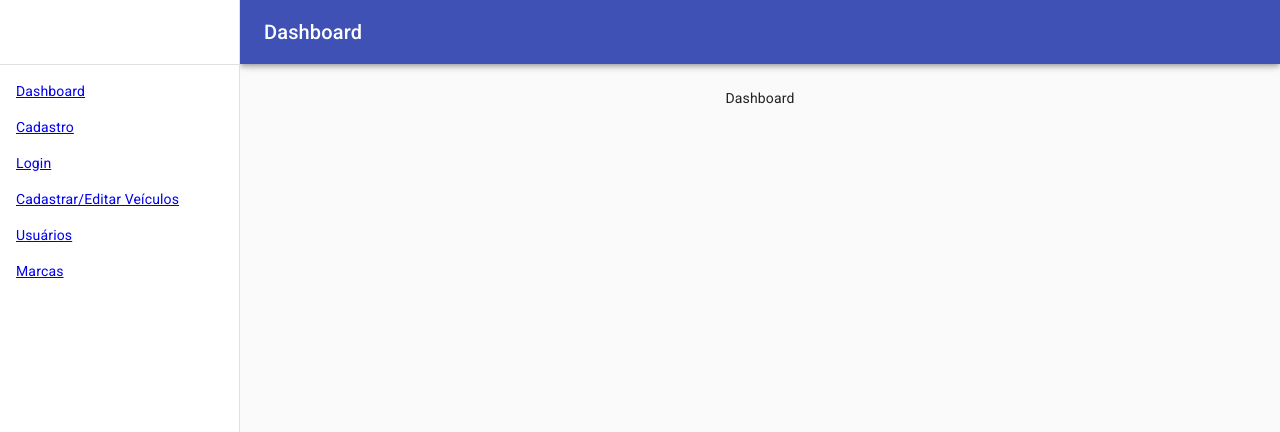
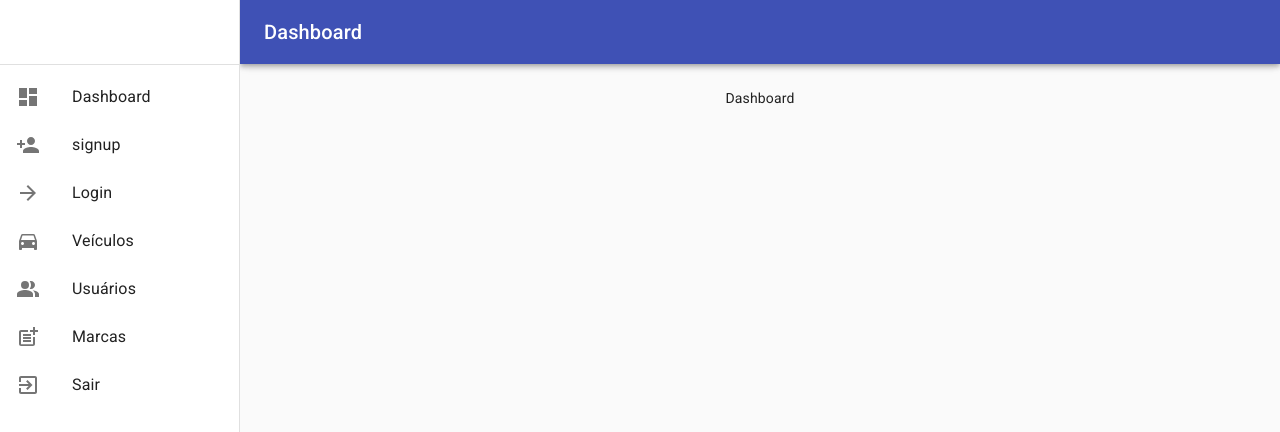
Before and after one commit to CaelumAulas/aceleratw-turma1-grupo1, a React (Create React App) app: page / in a window 1280 px wide. Shown: the top 432 px of the page. Built offline with nearby package versions, Linux system fonts and the light colour scheme.

Commit message:
Update drawer

```diff
--- a/src/containers/BaseLayout/BaseLayout.js
+++ b/src/containers/BaseLayout/BaseLayout.js
@@ -1,8 +1,6 @@
-import React from 'react'
-import PropTypes from 'prop-types'
-import {
-  Link
-} from "react-router-dom"
+import React from "react";
+import PropTypes from "prop-types";
+import { useHistory } from "react-router-dom";
 
 import {
   AppBar,
@@ -13,34 +11,43 @@ import {
   IconButton,
   List,
   ListItem,
+  ListItemIcon,
+  ListItemText,
   Toolbar,
-  Typography
-} from '@material-ui/core'
-import MenuIcon from '@material-ui/icons/Menu'
-import { makeStyles, useTheme } from '@material-ui/core/styles'
+  Typography,
+} from "@material-ui/core";
+import MenuIcon from "@material-ui/icons/Menu";
+import DashBoardIcon from "@material-ui/icons/Dashboard";
+import PersonAddIcon from "@material-ui/icons/PersonAdd";
+import ArrowForwardIcon from "@material-ui/icons/ArrowForward";
+import DirectionsCarIcon from "@material-ui/icons/DirectionsCar";
+import PeopleAltIcon from "@material-ui/icons/PeopleAlt";
+import PostAddIcon from "@material-ui/icons/PostAdd";
+import ExitToAppIcon from "@material-ui/icons/ExitToApp";
+import { makeStyles, useTheme } from "@material-ui/core/styles";
 
-const drawerWidth = 240
+const drawerWidth = 240;
 
 const useStyles = makeStyles((theme) => ({
   root: {
-    display: 'flex',
+    display: "flex",
   },
   drawerContent: {
-    [theme.breakpoints.up('sm')]: {
+    [theme.breakpoints.up("sm")]: {
       width: drawerWidth,
       flexShrink: 0,
     },
   },
   appBar: {
-    [theme.breakpoints.up('sm')]: {
+    [theme.breakpoints.up("sm")]: {
       width: `calc(100% - ${drawerWidth}px)`,
       marginLeft: drawerWidth,
     },
   },
   menuButton: {
     marginRight: theme.spacing(2),
-    [theme.breakpoints.up('sm')]: {
-      display: 'none',
+    [theme.breakpoints.up("sm")]: {
+      display: "none",
     },
   },
   toolbar: theme.mixins.toolbar,
@@ -51,16 +58,35 @@ const useStyles = makeStyles((theme) => ({
     flexGrow: 1,
     padding: theme.spacing(3),
   },
-}))
+}));
 
 const BaseLayout = (props) => {
-  const { window } = props
-  const classes = useStyles()
-  const theme = useTheme()
-  const [mobileOpen, setMobileOpen] = React.useState(false)
+  const { window } = props;
+  const classes = useStyles();
+  const theme = useTheme();
+  const [mobileOpen, setMobileOpen] = React.useState(false);
 
   const handleDrawerToggle = () => {
-    setMobileOpen(!mobileOpen)
+    setMobileOpen(!mobileOpen);
+  };
+
+  const history = useHistory();
+
+  function handleClick(path) {
+    const URLpath = path
+      .normalize("NFD")
+      .replace(/[\u0300-\u036f]/g, "")
+      .toLowerCase();
+
+    if (URLpath != "dashboard") {
+      history.push(`/${URLpath}`);
+    } else {
+      history.push("/");
+    }
+  }
+
+  function logOut() {
+    console.log("fazer funcão de logOut");
   }
 
   const drawerContent = (
@@ -68,29 +94,96 @@ const BaseLayout = (props) => {
       <div className={classes.toolbar} />
       <Divider />
       <List>
-        <ListItem>
-          <Link to="/">Dashboard</Link>
+        <ListItem
+          button
+          key="DashBoard"
+          onClick={(event) => {
+            handleClick(event.target.innerText);
+          }}
+        >
+          <ListItemIcon>
+            <DashBoardIcon />
+          </ListItemIcon>
+          <ListItemText>Dashboard</ListItemText>
         </ListItem>
-        <ListItem>
-          <Link to="/signup">Cadastro</Link>
+        <ListItem
+          button
+          key="signup"
+          onClick={(event) => {
+            handleClick(event.target.innerText);
+          }}
+        >
+          <ListItemIcon>
+            <PersonAddIcon />
+          </ListItemIcon>
+          <ListItemText>signup</ListItemText>
         </ListItem>
-        <ListItem>
-          <Link to="/login">Login</Link>
+        <ListItem
+          button
+          key="login"
+          onClick={(event) => {
+            handleClick(event.target.innerText);
+          }}
+        >
+          <ListItemIcon>
+            <ArrowForwardIcon />
+          </ListItemIcon>
+          <ListItemText>Login</ListItemText>
         </ListItem>
-        <ListItem>
-          <Link to="/cadastro-veiculo">Cadastrar/Editar Veículos</Link>
+        <ListItem
+          button
+          key="veiculos"
+          onClick={(event) => {
+            handleClick(event.target.innerText);
+          }}
+        >
+          <ListItemIcon>
+            <DirectionsCarIcon />
+          </ListItemIcon>
+          <ListItemText>Veículos</ListItemText>
         </ListItem>
-        <ListItem>
-          <Link to="/usuarios">Usuários</Link>
+        <ListItem
+          button
+          key="usuarios"
+          onClick={(event) => {
+            handleClick(event.target.innerText);
+          }}
+        >
+          <ListItemIcon>
+            <PeopleAltIcon />
+          </ListItemIcon>
+          <ListItemText>Usuários</ListItemText>
         </ListItem>
-        <ListItem>
-          <Link to="/marcas">Marcas</Link>
+        <ListItem
+          button
+          key="marcas"
+          onClick={(event) => {
+            handleClick(event.target.innerText);
+          }}
+        >
+          <ListItemIcon>
+            <PostAddIcon />
+          </ListItemIcon>
+          <ListItemText>Marcas</ListItemText>
+        </ListItem>
+        <ListItem
+          button
+          key="sair"
+          onClick={(event) => {
+            logOut();
+          }}
+        >
+          <ListItemIcon>
+            <ExitToAppIcon />
+          </ListItemIcon>
+          <ListItemText>Sair</ListItemText>
         </ListItem>
       </List>
     </div>
-  )
+  );
 
-  const container = window !== undefined ? () => window().document.body : undefined
+  const container =
+    window !== undefined ? () => window().document.body : undefined;
 
   return (
     <div className={classes.root}>
@@ -116,7 +209,7 @@ const BaseLayout = (props) => {
           <Drawer
             container={container}
             variant="temporary"
-            anchor={theme.direction === 'rtl' ? 'right' : 'left'}
+            anchor={theme.direction === "rtl" ? "right" : "left"}
             open={mobileOpen}
             onClose={handleDrawerToggle}
             classes={{
@@ -146,11 +239,11 @@ const BaseLayout = (props) => {
         {props.children}
       </main>
     </div>
-  )
-}
+  );
+};
 
 BaseLayout.propTypes = {
   window: PropTypes.func,
-}
+};
 
-export default BaseLayout
+export default BaseLayout;
```
Also changed, not shown: src/pages/Users/Users.js (+8 -10 lines), 2 other files (tests, documents, lock files or other folders).
